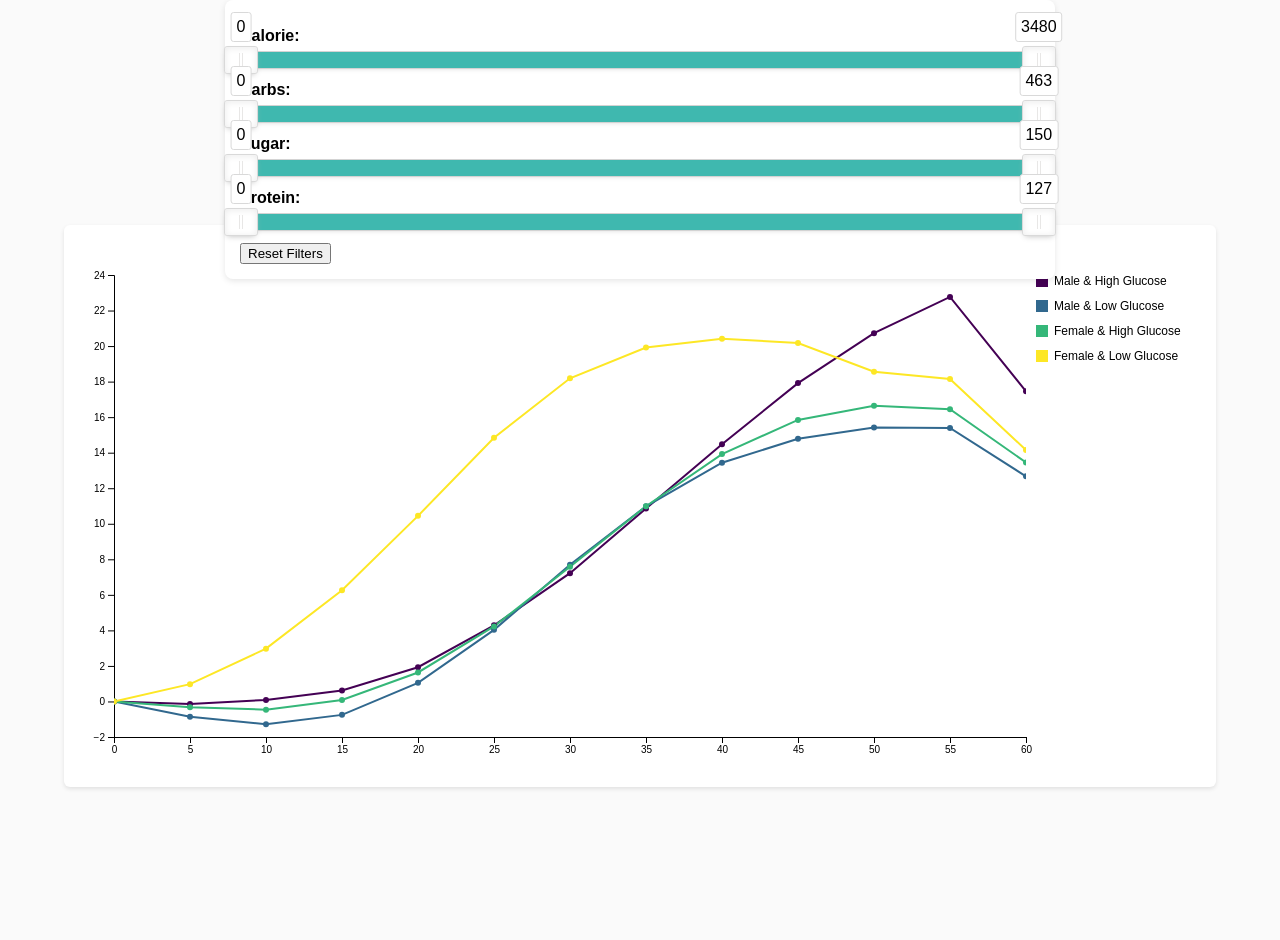
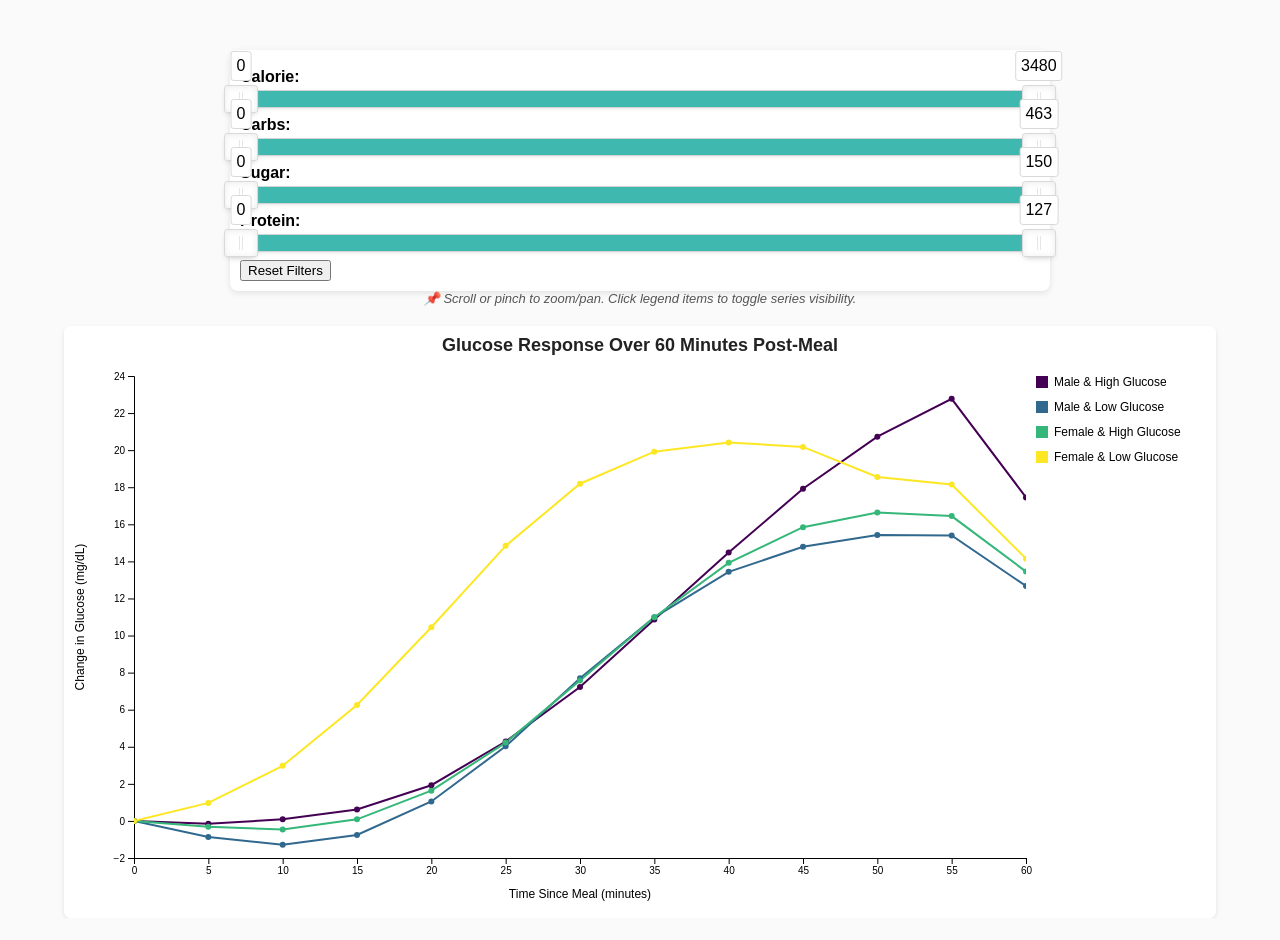
Before and after one commit to crepusidiem/Meals-and-glucose, a plain HTML site: page index.html in a window 1280 px wide. After the commit the page ends 918 px from the top, so only its background shows below. Drawn offline with nearby package versions, Linux system fonts and the light colour scheme.

Commit message:
Fix bugs

```diff
--- a/index.html
+++ b/index.html
@@ -12,68 +12,7 @@
   <link href="https://cdn.jsdelivr.net/npm/nouislider@15.7.0/dist/nouislider.min.css" rel="stylesheet">
   <script src="https://cdn.jsdelivr.net/npm/nouislider@15.7.0/dist/nouislider.min.js"></script>
 
-  <style>
-    html, body {
-      margin: 0;
-      padding: 0;
-      width: 100%;
-      height: 100%;
-      font-family: Arial, sans-serif;
-      background: #fafafa;
-    }
-    #controls {
-      position: fixed;
-      top: 0;
-      left: 50%;
-      transform: translateX(-50%);
-      width: 90%;
-      max-width: 800px;
-      padding: 15px;
-      background: #fff;
-      box-shadow: 0 2px 6px rgba(0,0,0,0.1);
-      border-radius: 8px;
-      z-index: 2;
-    }
-    .slider-container {
-      margin: 12px 0;
-    }
-    .slider-label {
-      display: block;
-      font-weight: bold;
-      margin-bottom: 6px;
-    }
-    #instructions {
-      text-align: center;
-      font-style: italic;
-      margin: 5px 0 0 0;
-      font-size: 13px;
-      position: fixed;
-      top: calc(15px + 4 * 2.5rem + 10px);
-      width: 100%;
-      z-index: 1;
-      color: #555;
-    }
-    svg {
-      display: block;
-      margin: calc(15px + 4 * 2.5rem + 50px) auto 20px auto;
-      background: #fff;
-      box-shadow: 0 2px 4px rgba(0,0,0,0.1);
-      border-radius: 6px;
-      max-width: 90%;
-    }
-    .tooltip {
-      position: absolute;
-      pointer-events: none;
-      background: rgba(0,0,0,0.75);
-      color: #fff;
-      padding: 6px 8px;
-      border-radius: 4px;
-      font-size: 12px;
-      opacity: 0;
-      transition: opacity 0.2s;
-    }
-    .legend-item { cursor: pointer; }
-  </style>
+  <link rel="stylesheet" href="style.css">
 </head>
 <body>
   <div id="controls">
--- a/main.js
+++ b/main.js
@@ -1,6 +1,8 @@
 // Responsive SVG sizing
 const svg = d3.select('svg');
-const margin = { top: 50, right: 190, bottom: 50, left: 50 };
+const margin = { top: 50, right: 190, bottom: 60, left: 70 };
+// Move filter controls below the chart title to prevent overlap
+document.getElementById('controls').style.top = `${margin.top}px`;
 function resizeSvg() {
   const ctrlH = document.getElementById('controls').offsetHeight;
   const instrH = document.getElementById('instructions').offsetHeight;
@@ -13,10 +15,10 @@ resizeSvg();
 
 // Data files
 const allDataFiles = [
-  { name: 'Male & High Glucose',  file: 'data/male_high.csv' },
-  { name: 'Male & Low Glucose',   file: 'data/male_low.csv'  },
-  { name: 'Female & High Glucose',  file: 'data/female_high.csv'},
-  { name: 'Female & Low Glucose',   file: 'data/female_low.csv' }
+  { name: 'Male & High Glucose',   file: 'data/male_high.csv' },
+  { name: 'Male & Low Glucose',    file: 'data/male_low.csv'  },
+  { name: 'Female & High Glucose', file: 'data/female_high.csv'},
+  { name: 'Female & Low Glucose',  file: 'data/female_low.csv' }
 ];
 
 function drawChart(files) {
@@ -50,19 +52,37 @@ function drawChart(files) {
       .attr('class', 'x-axis')
       .attr('transform', `translate(0,${H})`)
       .call(d3.axisBottom(x));
+    // X-axis label
+    xAxisG.append('text')
+      .attr('x', W / 2)
+      .attr('y', 40)
+      .attr('fill', '#000')
+      .attr('text-anchor', 'middle')
+      .attr('font-size', '12px')
+      .text('Time Since Meal (minutes)');
+
     const yAxisG = g.append('g')
       .attr('class', 'y-axis')
       .call(d3.axisLeft(y));
+    // Y-axis label
+    yAxisG.append('text')
+      .attr('transform', 'rotate(-90)')
+      .attr('x', -H / 2)
+      .attr('y', -50)
+      .attr('fill', '#000')
+      .attr('text-anchor', 'middle')
+      .attr('font-size', '12px')
+      .text('Change in Glucose (mg/dL)');
 
     // Title
     svg.append('text')
-      .attr('x', width/2)
-      .attr('y', margin.top/2)
+      .attr('x', width / 2)
+      .attr('y', margin.top / 2)
       .attr('text-anchor', 'middle')
       .attr('font-size', '18px')
       .attr('font-weight', '600')
       .attr('fill', '#222')
-      .text('Effect of Food on Glucose Over Time');
+      .text('Glucose Response Over 60 Minutes Post-Meal');
 
     // Clip path
     svg.append('defs').append('clipPath')
@@ -122,15 +142,12 @@ function drawChart(files) {
       sCarb.set([0, maxCarb]);
       sSugar.set([0, maxSugar]);
       sProt.set([0, maxProt]);
-      // reset zoom
       svg.transition().duration(500).call(zoom.transform, d3.zoomIdentity);
-      // rebuild chart to restore all lines and legend opacities
       update();
     });
 
     // Update
     function update() {
-      // ensure any hidden lines/circles are shown
       chartBody.selectAll('.data-line').style('display', null);
       chartBody.selectAll('.data-circle').style('display', null);
 
@@ -150,13 +167,11 @@ function drawChart(files) {
         return { name: ds.name, series };
       }).filter(d => d.series.length > 0);
 
-      // Reset zoom on filter
       svg.transition().duration(500).call(zoom.transform, d3.zoomIdentity);
       y.domain(d3.extent(filtered.flatMap(d=>d.series.map(pt=>pt.value)))).nice();
-      yAxisG.call(d3.axisLeft(y));
+      g.select('.y-axis').call(d3.axisLeft(y));
 
       const color = d3.scaleSequential(d3.interpolateViridis).domain([0, Math.max(filtered.length-1,1)]);
-      // Lines
       const lines = chartBody.selectAll('.data-line').data(filtered, d=>d.name);
       lines.enter().append('path').attr('class','data-line')
         .merge(lines)
@@ -165,7 +180,7 @@ function drawChart(files) {
         .attr('stroke-width',2)
         .attr('d', d => d3.line().x(pt => x(pt.minute)).y(pt => y(pt.value))(d.series));
       lines.exit().remove();
-      // Circles
+
       const circles = chartBody.selectAll('.data-circle')
         .data(filtered.flatMap(d=>d.series.map(pt=>({ ...pt, name:d.name }))), d=>d.name+'-'+d.minute);
       circles.enter().append('circle').attr('class','data-circle').attr('r',3)
@@ -174,7 +189,7 @@ function drawChart(files) {
         .attr('cx', d=>x(d.minute))
         .attr('cy', d=>y(d.value));
       circles.exit().remove();
-      // Legend
+
       svg.selectAll('g.legend').remove();
       const legend = svg.append('g').attr('class','legend').attr('transform',`translate(${width-margin.right+10},${margin.top})`);
       filtered.forEach((d,i) => {
@@ -190,7 +205,6 @@ function drawChart(files) {
           const visible = selLine.style('display') !== 'none';
           selLine.style('display', visible?'none':null);
           selCirc.style('display', visible?'none':null);
-          // adjust legend opacity
           rect.style('opacity', visible?0.3:1);
           item.select('text').style('opacity', visible?0.3:1);
         });
--- a/style.css
+++ b/style.css
@@ -0,0 +1,79 @@
+/* Global reset */
+html, body {
+  margin: 0;
+  padding: 0;
+  width: 100%;
+  height: 100%;
+  font-family: Arial, sans-serif;
+  background: #fafafa;
+}
+
+/* Supertitle at top of page */
+#supertitle {
+  text-align: center;
+  font-size: 24px;
+  font-weight: bold;
+  margin: 20px 0 10px 0;
+}
+
+/* Controls container flows directly under supertitle */
+#controls {
+  position: relative; /* flow in document */
+  width: 90%;
+  max-width: 800px;
+  margin: 0 auto 50px auto;
+  padding: 10px;
+  background: #fff;
+  box-shadow: 0 2px 6px rgba(0,0,0,0.1);
+  border-radius: 8px;
+  z-index: 2;
+}
+
+.slider-container {
+  margin: 8px 0;
+}
+.slider-label {
+  display: block;
+  font-weight: bold;
+  margin-bottom: 4px;
+}
+
+/* Instructions just below controls */
+#instructions {
+  text-align: center;
+  font-style: italic;
+  margin: 5px 0 0 0;
+  font-size: 13px;
+  color: #555;
+}
+
+/* SVG styling and container */
+svg {
+  display: block;
+  margin: 20px auto;
+  background: #fff;
+  box-shadow: 0 2px 4px rgba(0,0,0,0.1);
+  border-radius: 6px;
+  max-width: 90%;
+}
+
+/* Tooltip styling */
+.tooltip {
+  position: absolute;
+  pointer-events: none;
+  background: rgba(0,0,0,0.75);
+  color: #fff;
+  padding: 6px 8px;
+  border-radius: 4px;
+  font-size: 12px;
+  opacity: 0;
+  transition: opacity 0.2s;
+}
+
+/* Legend items */
+.legend-item {
+  cursor: pointer;
+}
+.legend-item rect, .legend-item text {
+  transition: opacity 0.2s;
+}
```
